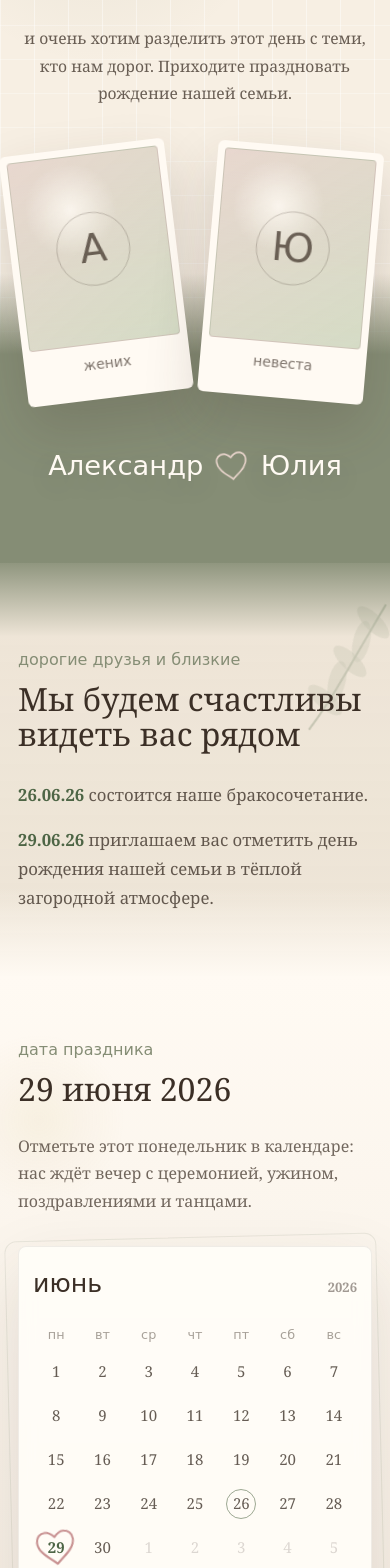
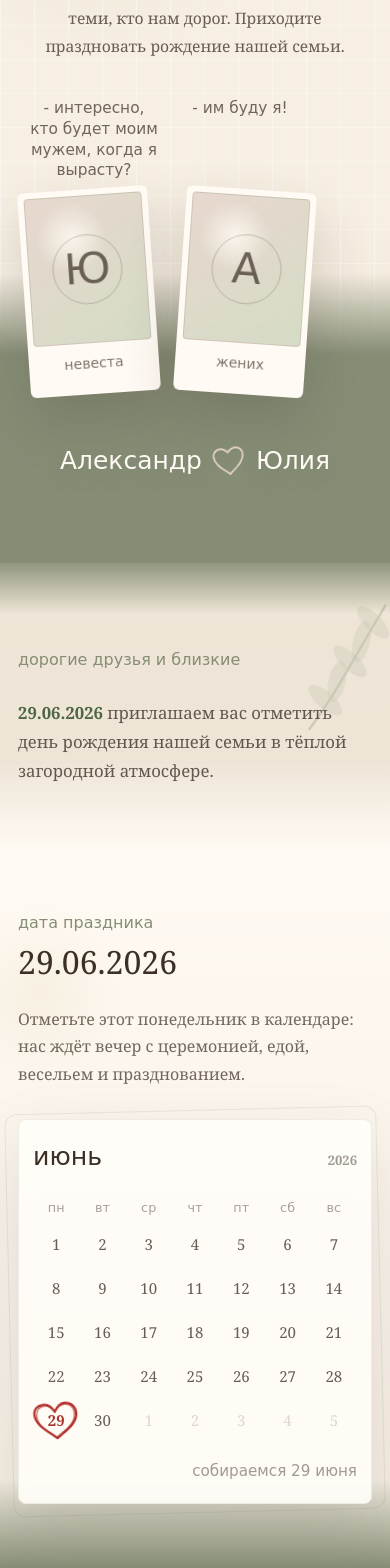
Before and after one commit to danrody/Alexand_and_Ulia_site, a Next.js app: page / in a window 390 px wide. Shown: the part 280-1848 px from the top of the page. Built offline with nearby package versions, Linux system fonts and the light colour scheme.

Commit message:
Add files via upload

```diff
--- a/app/globals.css
+++ b/app/globals.css
@@ -127,6 +127,7 @@ select {
 .topline,
 .section-label,
 .script-small,
+.polaroid-quote,
 .polaroid figcaption,
 .calendar-note,
 .final-script {
@@ -216,11 +217,18 @@ select {
   grid-template-columns: repeat(2, minmax(0, 1fr));
   gap: clamp(18px, 4vw, 46px);
   align-items: end;
-  width: min(calc(100% - 12px), 560px);
+  width: min(calc(100% - 12px), 640px);
   margin: clamp(42px, 7vw, 76px) auto 0;
 }
 
+.polaroid-stack {
+  display: grid;
+  align-items: end;
+  min-width: 0;
+}
+
 .polaroid {
+  width: 100%;
   margin: 0;
   padding: clamp(7px, 1.5vw, 11px) clamp(7px, 1.5vw, 11px) clamp(24px, 3vw, 34px);
   border-radius: 6px;
@@ -234,13 +242,24 @@ select {
   animation: photo-enter 0.9s ease both;
 }
 
-.polaroid:nth-child(2) {
+.polaroid-stack:nth-child(2) .polaroid {
   animation-delay: 0.12s;
 }
 
 .polaroid:hover {
   box-shadow: 0 30px 70px rgba(59, 47, 38, 0.24);
   transform: rotate(var(--polaroid-rotate, 0deg)) translateY(-8px) scale(1.025);
+}
+
+.polaroid-quote {
+  min-height: 3em;
+  margin: 0 0 clamp(10px, 2vw, 16px);
+  color: rgba(59, 47, 38, 0.72);
+  font-size: clamp(1rem, 1.75vw, 1.22rem);
+  line-height: 1.34;
+  overflow-wrap: anywhere;
+  text-align: center;
+  transform: none;
 }
 
 .photo-placeholder {
@@ -521,26 +540,21 @@ select {
   color: rgba(59, 47, 38, 0.18);
 }
 
-.calendar-day.soft-ring::before {
-  position: absolute;
-  width: 30px;
-  aspect-ratio: 1;
-  border: 1px solid rgba(80, 103, 68, 0.56);
-  border-radius: 50%;
-  content: "";
-}
-
 .heart-day {
-  color: var(--moss);
+  color: #a83331;
   font-weight: 700;
 }
 
 .heart-outline {
   position: absolute;
-  width: clamp(42px, 7vw, 56px);
-  color: var(--rose);
+  width: clamp(48px, 7.5vw, 62px);
+  color: #b12f2d;
   transform: rotate(-9deg);
   animation: heart-pulse 2.4s ease-in-out infinite;
+}
+
+.sketch-heart-secondary {
+  opacity: 0.7;
 }
 
 .calendar-note {
@@ -580,21 +594,21 @@ select {
 .timeline-wrap {
   position: relative;
   display: grid;
-  gap: 10px;
-  min-height: 520px;
-  margin-top: 48px;
-  padding: 18px 0 70px;
+  gap: 34px;
+  min-height: 700px;
+  margin-top: 52px;
+  padding: 34px 0 126px;
 }
 
 .timeline-item {
   position: relative;
   z-index: 2;
   display: grid;
-  grid-template-columns: minmax(130px, 0.34fr) minmax(0, 1fr);
-  gap: clamp(24px, 5vw, 70px);
-  align-items: center;
-  min-height: 136px;
-  padding: 10px 0;
+  gap: 13px;
+  justify-items: center;
+  min-height: 146px;
+  padding: 10px clamp(16px, 5vw, 54px);
+  text-align: center;
 }
 
 .timeline-curve {
@@ -603,37 +617,40 @@ select {
   z-index: 0;
   width: 100%;
   height: 100%;
-  color: rgba(255, 250, 243, 0.58);
+  color: rgba(255, 250, 243, 0.78);
   pointer-events: none;
 }
 
 .timeline-curve-path {
   filter: drop-shadow(0 10px 20px rgba(39, 35, 29, 0.08));
-  stroke-dasharray: 940;
-  stroke-dashoffset: 940;
-  animation: draw-line 3.2s 0.2s ease forwards;
+  stroke-dasharray: none;
+  stroke-dashoffset: 0;
+  animation: none;
+}
+
+.timeline-finish-heart {
+  position: absolute;
+  bottom: 22px;
+  left: 50%;
+  z-index: 1;
+  width: 76px;
+  height: 66px;
+  color: rgba(255, 250, 243, 0.78);
+  filter: drop-shadow(0 10px 20px rgba(39, 35, 29, 0.08));
+  transform: translateX(-50%) rotate(-6deg);
 }
 
 .timeline-time-wrap {
   position: relative;
   display: grid;
   justify-self: center;
-  min-width: clamp(116px, 18vw, 170px);
-  padding: clamp(16px, 2.6vw, 24px) clamp(18px, 3vw, 28px);
-  border-radius: 50%;
+  min-width: clamp(148px, 21vw, 214px);
+  padding: clamp(18px, 2.8vw, 26px) clamp(28px, 4vw, 42px);
+  border-radius: 999px;
   background:
-    radial-gradient(circle at 50% 50%, rgba(105, 116, 95, 0.98), rgba(105, 116, 95, 0.86) 62%, rgba(105, 116, 95, 0) 64%),
-    radial-gradient(circle at 50% 50%, rgba(255, 250, 243, 0.2), transparent 72%);
+    radial-gradient(ellipse at 50% 50%, rgba(105, 116, 95, 0.98), rgba(105, 116, 95, 0.88) 64%, rgba(105, 116, 95, 0) 67%),
+    radial-gradient(ellipse at 50% 50%, rgba(255, 250, 243, 0.22), transparent 74%);
   text-align: center;
-  transform: translateX(var(--time-offset, 0));
-}
-
-.timeline-item:nth-of-type(2) {
-  --time-offset: clamp(20px, 6vw, 68px);
-}
-
-.timeline-item:nth-of-type(3) {
-  --time-offset: clamp(-28px, -3vw, -10px);
 }
 
 .timeline-item time {
@@ -645,6 +662,9 @@ select {
 
 .timeline-copy {
   max-width: 560px;
+  padding: 2px 16px 5px;
+  background: radial-gradient(ellipse at center, rgba(105, 116, 95, 0.9), rgba(105, 116, 95, 0) 74%);
+  justify-self: center;
 }
 
 .timeline-item h3 {
@@ -664,24 +684,6 @@ select {
   color: rgba(255, 250, 243, 0.76);
   font-size: clamp(0.96rem, 1.5vw, 1.1rem);
   line-height: 1.65;
-}
-
-.timeline-index {
-  margin-bottom: 5px;
-  color: rgba(255, 250, 243, 0.48);
-  font-size: clamp(0.78rem, 1.4vw, 0.95rem);
-  letter-spacing: 0;
-  line-height: 1;
-}
-
-.timeline-end-heart {
-  position: absolute;
-  z-index: 1;
-  bottom: 8px;
-  left: calc(45% - 24px);
-  width: clamp(42px, 6vw, 56px);
-  color: #e7d3ca;
-  transform: rotate(-9deg);
 }
 
 .location-section {
@@ -825,6 +827,10 @@ select {
   line-height: 1.74;
 }
 
+.dress-copy p {
+  margin-top: 0;
+}
+
 .palette {
   display: grid;
   grid-template-columns: repeat(7, clamp(34px, 4vw, 58px));
@@ -900,8 +906,20 @@ select {
   padding: 14px;
   border-radius: 8px;
   background: var(--paper);
+  color: inherit;
   box-shadow: 0 18px 40px rgba(59, 47, 38, 0.12);
+  text-decoration: none;
   transform: rotate(2deg);
+  transition:
+    box-shadow 0.25s ease,
+    transform 0.25s ease;
+}
+
+.qr-frame:hover,
+.qr-frame:focus-visible {
+  box-shadow: 0 24px 54px rgba(59, 47, 38, 0.18);
+  outline: none;
+  transform: rotate(1deg) translateY(-4px);
 }
 
 .qr-code {
@@ -1170,10 +1188,17 @@ select {
   }
 
   .topline {
+    gap: 10px;
     font-size: 0.82rem;
   }
 
+  .topline span:last-child {
+    text-align: right;
+  }
+
   .hero-copy {
+    width: 100%;
+    max-width: 320px;
     margin-top: clamp(46px, 12svh, 72px);
   }
 
@@ -1182,19 +1207,43 @@ select {
   }
 
   .hero-copy p {
+    max-width: 100%;
     margin-top: 20px;
     font-size: 0.98rem;
   }
 
   .polaroid-row {
-    width: min(calc(100% - 16px), 370px);
-    gap: 10px;
+    width: min(calc(100% - 82px), 308px);
+    gap: 16px;
     margin-top: 38px;
+    transform: translateX(-28px);
+  }
+
+  .polaroid {
+    --polaroid-rotate: -4deg !important;
+    padding: 6px 6px 20px;
+  }
+
+  .polaroid-stack:nth-child(2) .polaroid {
+    --polaroid-rotate: 4deg !important;
+  }
+
+  .polaroid-quote {
+    min-height: 5.4em;
+    margin-bottom: 8px;
+    font-size: 0.96rem;
+    line-height: 1.34;
+  }
+
+  .photo-placeholder span {
+    width: clamp(54px, 18vw, 74px);
+    font-size: clamp(2rem, 11vw, 3rem);
   }
 
   .names-band {
     padding-top: 24px;
-    font-size: clamp(1.42rem, 7vw, 2rem);
+    gap: 10px;
+    font-size: clamp(1.28rem, 6.4vw, 1.72rem);
   }
 
   .hero-ribbon {
@@ -1216,37 +1265,36 @@ select {
   }
 
   .timeline-wrap {
-    min-height: 520px;
-    padding-bottom: 58px;
+    gap: 28px;
+    min-height: 700px;
+    padding: 26px 0 118px;
   }
 
   .timeline-curve {
-    inset: 10px -18px 0;
-    width: calc(100% + 36px);
+    inset: 0 -42px 0;
+    width: calc(100% + 84px);
   }
 
   .timeline-item {
-    grid-template-columns: minmax(92px, 0.34fr) minmax(0, 1fr);
-    gap: 18px;
-    min-height: 132px;
+    gap: 10px;
+    min-height: 150px;
+    padding-right: 0;
+    padding-left: 0;
   }
 
   .timeline-time-wrap {
-    min-width: 96px;
-    padding: 14px 12px;
+    min-width: 124px;
+    padding: 16px 22px;
   }
 
-  .timeline-item:nth-of-type(2) {
-    --time-offset: 24px;
+  .timeline-finish-heart {
+    bottom: 24px;
+    width: 72px;
+    height: 63px;
   }
 
-  .timeline-item:nth-of-type(3) {
-    --time-offset: -8px;
-  }
-
-  .timeline-end-heart {
-    left: calc(43% - 21px);
-    width: 42px;
+  .timeline-copy {
+    max-width: 290px;
   }
 
   .details-note,
--- a/app/page.tsx
+++ b/app/page.tsx
@@ -24,8 +24,8 @@ const timeline = [
   },
   {
     time: "далее",
-    title: "ужин и танцы",
-    text: "еда, веселье, поздравления и праздник до позднего вечера"
+    title: "еда, веселье, празднования",
+    text: ""
   }
 ];
 
@@ -75,6 +75,9 @@ const qrPattern = [
   "1110111011101"
 ];
 
+// Replace this with the real Telegram invite URL when it is available.
+const telegramChatUrl = "https://t.me/";
+
 function HeartMark({ className = "" }: { className?: string }) {
   return (
     <svg
@@ -87,6 +90,49 @@ function HeartMark({ className = "" }: { className?: string }) {
         d="M41.6 68.3C28.8 55.8 7 43.2 7 23.7C7 13.7 14.4 6.6 23.8 6.6C31 6.6 36.4 10.4 41.6 16.7C46.8 10.4 52.2 6.6 59.4 6.6C68.8 6.6 76.2 13.7 76.2 23.7C76.2 43.2 54.4 55.8 41.6 68.3Z"
         stroke="currentColor"
         strokeWidth="4"
+        strokeLinecap="round"
+        strokeLinejoin="round"
+      />
+    </svg>
+  );
+}
+
+function FilledHeart({ className = "" }: { className?: string }) {
+  return (
+    <svg
+      aria-hidden="true"
+      className={className}
+      viewBox="0 0 92 80"
+      fill="none"
+    >
+      <path
+        d="M46 72C30 56 8 43 8 24C8 12 17 6 28 7C36 8 42 14 46 23C52 13 61 7 72 10C82 13 87 23 84 35C80 52 62 60 46 72Z"
+        fill="currentColor"
+      />
+    </svg>
+  );
+}
+
+function SketchHeart({ className = "" }: { className?: string }) {
+  return (
+    <svg
+      aria-hidden="true"
+      className={className}
+      viewBox="0 0 92 80"
+      fill="none"
+    >
+      <path
+        d="M45 72C31 58 8 45 8 25C8 13 17 7 28 8C36 9 42 15 46 23C52 13 61 7 71 10C81 13 87 23 84 35C80 52 61 60 45 72Z"
+        stroke="currentColor"
+        strokeWidth="4"
+        strokeLinecap="round"
+        strokeLinejoin="round"
+      />
+      <path
+        className="sketch-heart-secondary"
+        d="M43 70C29 56 11 45 12 26C13 16 20 10 29 10C37 10 42 17 46 24C51 16 59 10 69 12C78 14 83 23 81 34C78 50 60 60 43 70Z"
+        stroke="currentColor"
+        strokeWidth="2.5"
         strokeLinecap="round"
         strokeLinejoin="round"
       />
@@ -157,13 +203,17 @@ function LeafSprig({ className = "" }: { className?: string }) {
 function Polaroid({
   label,
   initials,
+  quote,
   rotate
 }: {
   label: string;
   initials: string;
+  quote: string;
   rotate: string;
 }) {
   return (
+    <div className="polaroid-stack">
+      <p className="polaroid-quote">{quote}</p>
       <figure
         className="polaroid"
         style={{ "--polaroid-rotate": rotate } as CSSProperties}
@@ -173,6 +223,7 @@ function Polaroid({
         </div>
         <figcaption>{label}</figcaption>
       </figure>
+    </div>
   );
 }
 
@@ -195,11 +246,9 @@ function Calendar() {
         {days.map((day) => (
           <div
             key={day}
-            className={`calendar-day ${day === 26 ? "soft-ring" : ""} ${
-              day === 29 ? "heart-day" : ""
-            }`}
+            className={`calendar-day ${day === 29 ? "heart-day" : ""}`}
           >
-            {day === 29 && <HeartMark className="heart-outline" />}
+            {day === 29 && <SketchHeart className="heart-outline" />}
             <span>{day}</span>
           </div>
         ))}
@@ -216,7 +265,7 @@ function Calendar() {
 
 function DressPalette() {
   return (
-    <div className="palette" aria-label="Цветовая гамма дресс-кода">
+    <div className="palette" aria-label="Цветовая гамма">
       {palette.map((item) => (
         <span key={item.name} title={item.name} style={{ background: item.color }} />
       ))}
@@ -229,29 +278,28 @@ function Timeline() {
     <div className="timeline-wrap">
       <svg
         className="timeline-curve"
-        viewBox="0 0 760 560"
+        viewBox="0 0 760 720"
         preserveAspectRatio="none"
         aria-hidden="true"
       >
         <path
           className="timeline-curve-path"
-          d="M210 10C214 86 150 100 128 150C98 218 121 250 114 306C106 386 56 426 120 480C168 520 248 540 338 526"
+          d="M382 18C210 42 156 124 218 184C286 248 500 174 562 246C642 338 560 448 430 452C252 456 166 506 228 574C264 620 326 612 380 638"
           fill="none"
           stroke="currentColor"
-          strokeWidth="3"
+          strokeWidth="4"
           strokeLinecap="round"
         />
       </svg>
-      <HeartMark className="timeline-end-heart" />
-      {timeline.map((item, index) => (
+      <FilledHeart className="timeline-finish-heart" />
+      {timeline.map((item) => (
         <article className="timeline-item" key={item.time}>
           <div className="timeline-time-wrap">
-            <span className="timeline-index">0{index + 1}</span>
             <time>{item.time}</time>
           </div>
           <div className="timeline-copy">
             <h3>{item.title}</h3>
-            <p>{item.text}</p>
+            {item.text && <p>{item.text}</p>}
           </div>
         </article>
       ))}
@@ -261,7 +309,13 @@ function Timeline() {
 
 function QrCode() {
   return (
-    <div className="qr-frame" aria-label="QR-код Telegram-чата">
+    <a
+      className="qr-frame"
+      href={telegramChatUrl}
+      target="_blank"
+      rel="noreferrer"
+      aria-label="Открыть Telegram-чат праздника"
+    >
       <div className="qr-code">
         {qrPattern.flatMap((row, rowIndex) =>
           row.split("").map((cell, columnIndex) => (
@@ -273,7 +327,7 @@ function QrCode() {
         )}
       </div>
       <span className="qr-caption">telegram</span>
-    </div>
+    </a>
   );
 }
 
@@ -324,7 +378,6 @@ export default function Home() {
             </div>
 
             <div className="hero-copy">
-              <p className="script-small">наконец-то</p>
               <h1>
                 <span>Мы</span>
                 <span>женимся</span>
@@ -336,8 +389,18 @@ export default function Home() {
             </div>
 
             <div className="polaroid-row" aria-label="Детские фотографии">
-              <Polaroid label="жених" initials="А" rotate="-7deg" />
-              <Polaroid label="невеста" initials="Ю" rotate="5deg" />
+              <Polaroid
+                label="невеста"
+                initials="Ю"
+                quote="- интересно, кто будет моим мужем, когда я вырасту?"
+                rotate="-7deg"
+              />
+              <Polaroid
+                label="жених"
+                initials="А"
+                quote="- им буду я!"
+                rotate="5deg"
+              />
             </div>
           </div>
 
@@ -352,13 +415,9 @@ export default function Home() {
           <LeafSprig className="intro-sprig" />
           <div className="section-inner intro-inner reveal-stack">
             <div className="section-label">дорогие друзья и близкие</div>
-            <h2 className="section-title">Мы будем счастливы видеть вас рядом</h2>
             <div className="intro-text">
               <p>
-                <strong>26.06.26</strong> состоится наше бракосочетание.
-              </p>
-              <p>
-                <strong>29.06.26</strong> приглашаем вас отметить день рождения
+                <strong>29.06.2026</strong> приглашаем вас отметить день рождения
                 нашей семьи в тёплой загородной атмосфере.
               </p>
             </div>
@@ -369,10 +428,10 @@ export default function Home() {
           <div className="section-inner calendar-layout reveal-stack">
             <div className="calendar-copy">
               <span className="section-label">дата праздника</span>
-              <h2 className="section-title">29 июня 2026</h2>
+              <h2 className="section-title">29.06.2026</h2>
               <p>
                 Отметьте этот понедельник в календаре: нас ждёт вечер с церемонией,
-                ужином, поздравлениями и танцами.
+                едой, весельем и празднованием.
               </p>
             </div>
             <Calendar />
@@ -409,9 +468,7 @@ export default function Home() {
         <section className="dress-section section-pad flow-section">
           <LeafSprig className="dress-sprig" />
           <div className="section-inner dress-layout reveal-stack">
-            <div>
-              <span className="section-label">дресс-код</span>
-              <h2 className="section-title">Природные пастельные оттенки</h2>
+            <div className="dress-copy">
               <p>
                 Так как праздник пройдёт в загородном формате, нам будет особенно
                 приятно, если вы поддержите атмосферу и выберете наряды из лёгких
```
Lines whose indentation alone changed are shown as unchanged.
